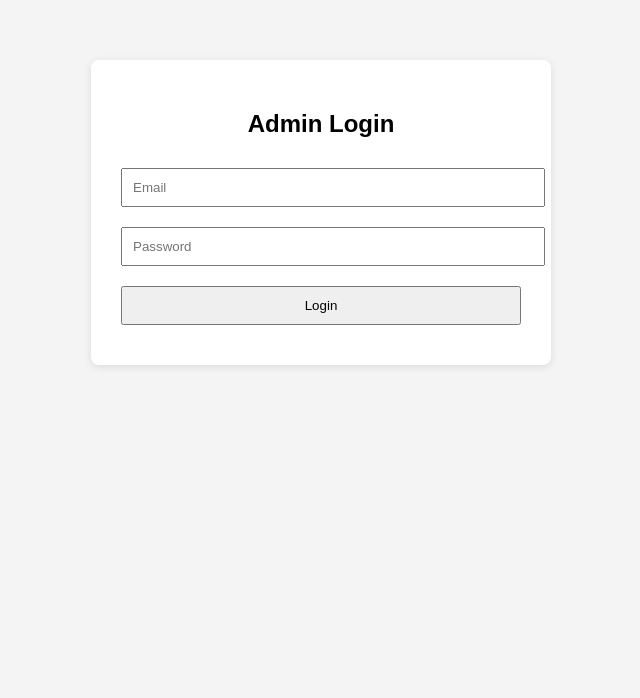
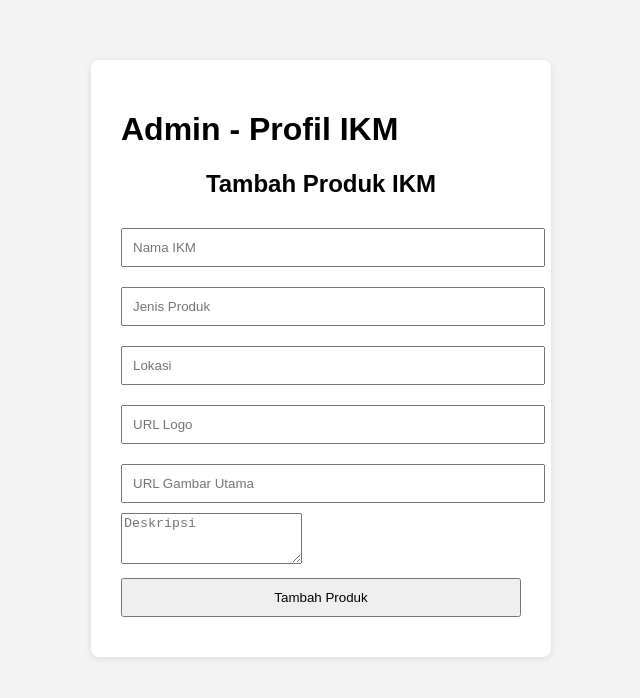
Before and after one commit to kataloganeka25/Katalog-Aneka, a plain HTML site: page admin.html in a window 1280 px wide. Shown: the whole page, without its empty margins (319-959 px from the left). Drawn offline with nearby package versions, Linux system fonts and the light colour scheme.

Commit message:
Update admin.html

```diff
--- a/admin.html
+++ b/admin.html
@@ -15,20 +15,18 @@
 </head>
 <body>
     <div class="container">
-        <h2>Admin Login</h2>
-        <input type="email" id="email" placeholder="Email" required />
-        <input type="password" id="password" placeholder="Password" required />
-        <button onclick="login()">Login</button>
-        <div id="login-error" style="color:red;"></div>
-        <div class="crud-section" id="crud-section">
-            <h2>CRUD Data</h2>
-            <button onclick="logout()">Logout</button>
-            <div>
-                <input type="text" id="newData" placeholder="New Data" />
-                <button onclick="createData()">Create</button>
-            </div>
-            <div id="data-list"></div>
-        </div>
+        <h1>Admin - Profil IKM</h1>
+        <form class="add-form" id="addForm">
+            <h2>Tambah Produk IKM</h2>
+            <input type="text" id="name" placeholder="Nama IKM" required />
+            <input type="text" id="type" placeholder="Jenis Produk" required />
+            <input type="text" id="location" placeholder="Lokasi" required />
+            <input type="text" id="logoImage" placeholder="URL Logo" />
+            <input type="text" id="imageUrl" placeholder="URL Gambar Utama" />
+            <textarea id="description" placeholder="Deskripsi" rows="3"></textarea>
+            <button type="submit">Tambah Produk</button>
+        </form>
+        <div class="product-grid" id="productGrid"></div>
     </div>
     <script>
         // Example Supabase project URL and anon key
```
